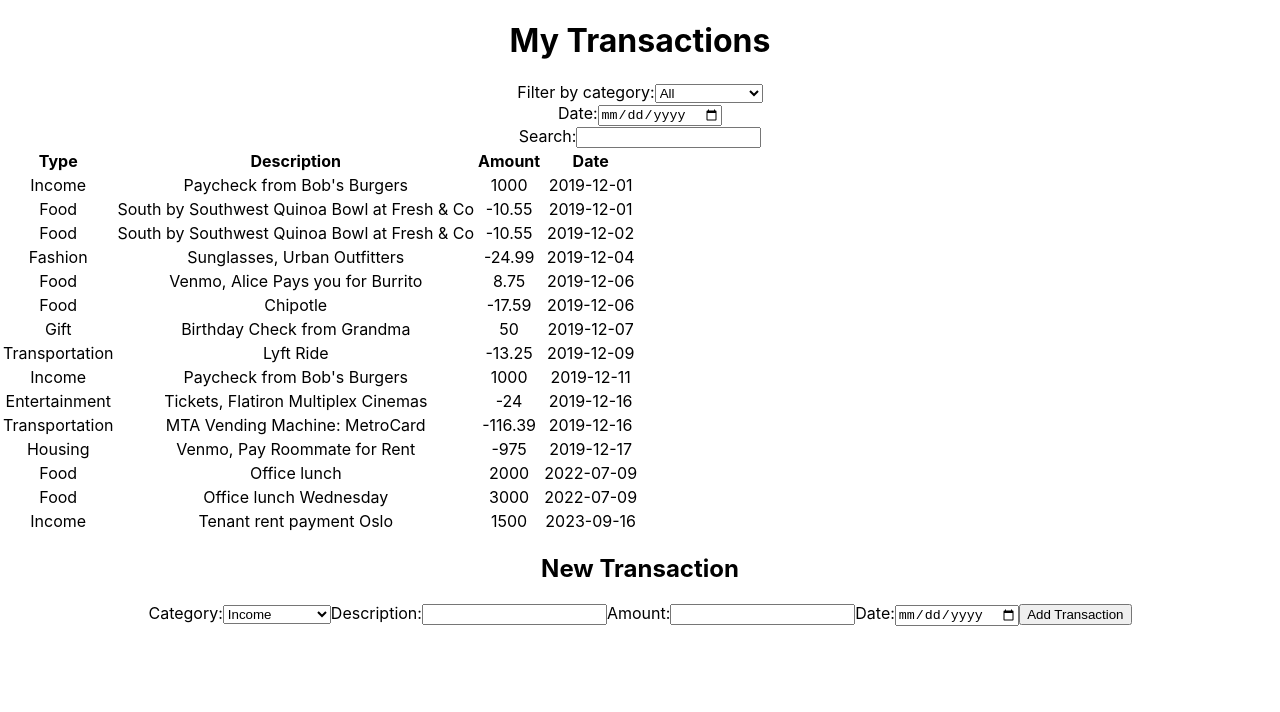
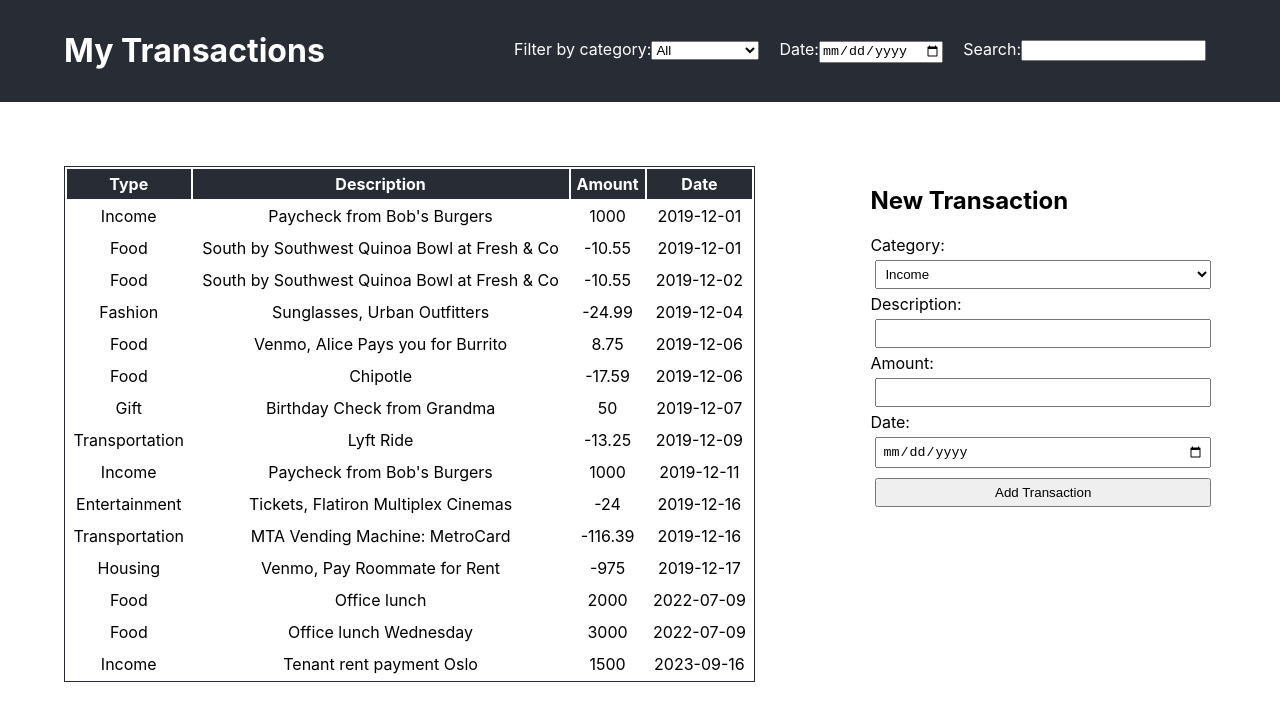
Before and after one commit to Adeiye11/bank-of-flatiron, a React (Create React App) app: page / in a window 1280 px wide. Shown: the top 712 px of the page. Built offline with nearby package versions, Linux system fonts and the light colour scheme; data requests are answered from the project's data file.

Commit message:
Update App.css

```diff
--- a/src/App.css
+++ b/src/App.css
@@ -1,38 +1,87 @@
 .App {
+  margin: auto;
+  width: 100%;
+  height: 100%;
+  display: flex;
+  flex-direction: column;
+}
+
+.header {
+  display: flex;
+  flex-direction: row;
+  justify-content: space-between;
+  align-items: center;
+  background-color: #282c34;
+  color: white;
+  padding: 10px;
+  padding-left: 5%;
+  padding-right: 5%;
+}
+
+.filters {
+  display: flex;
+  flex-direction: row;
+}
+
+.filter {
+  margin: 10px;
+}
+
+.main {
+  display: flex;
+  flex-direction: row;
+  justify-content: space-between;
+  flex-wrap: wrap;
+  padding: 5%;
+}
+
+.new-transaction {
+  display: flex;
+  flex-direction: column;
+  width: 30%;
+}
+
+.new-transaction form {
+  display: flex;
+  flex-direction: column;
+}
+
+.new-transaction input {
+  margin: 5px;
+  padding: 5px;
+}
+
+.new-transaction select {
+  margin: 5px;
+  padding: 5px;
+}
+
+.new-transaction button {
+  margin: 5px;
+  padding: 5px;
+}
+
+.transactions {
+  width: 60%;
+}
+
+.transactions .transaction {
+  margin: 5px;
+  padding: 5px;
+}
+
+table {
+  border: #282c34 1px solid;
+
+}
+
+th {
+  background-color: #282c34;
+  color: white;
+  padding: 5px;
+}
+
+td {
+  padding: 5px;
   text-align: center;
 }
-
-.App-logo {
-  height: 40vmin;
-  pointer-events: none;
-}
-
-@media (prefers-reduced-motion: no-preference) {
-  .App-logo {
-    animation: App-logo-spin infinite 20s linear;
-  }
-}
-
-.App-header {
-  background-color: #282c34;
-  min-height: 100vh;
-  display: flex;
-  flex-direction: column;
-  align-items: center;
-  justify-content: center;
-  font-size: calc(10px + 2vmin);
-  color: white;
-}
-
-.App-link {
-  color: #61dafb;
-}
-
-@keyframes App-logo-spin {
-  from {
-    transform: rotate(0deg);
-  }
-  to {
-    transform: rotate(360deg);
-  }
-}
```
